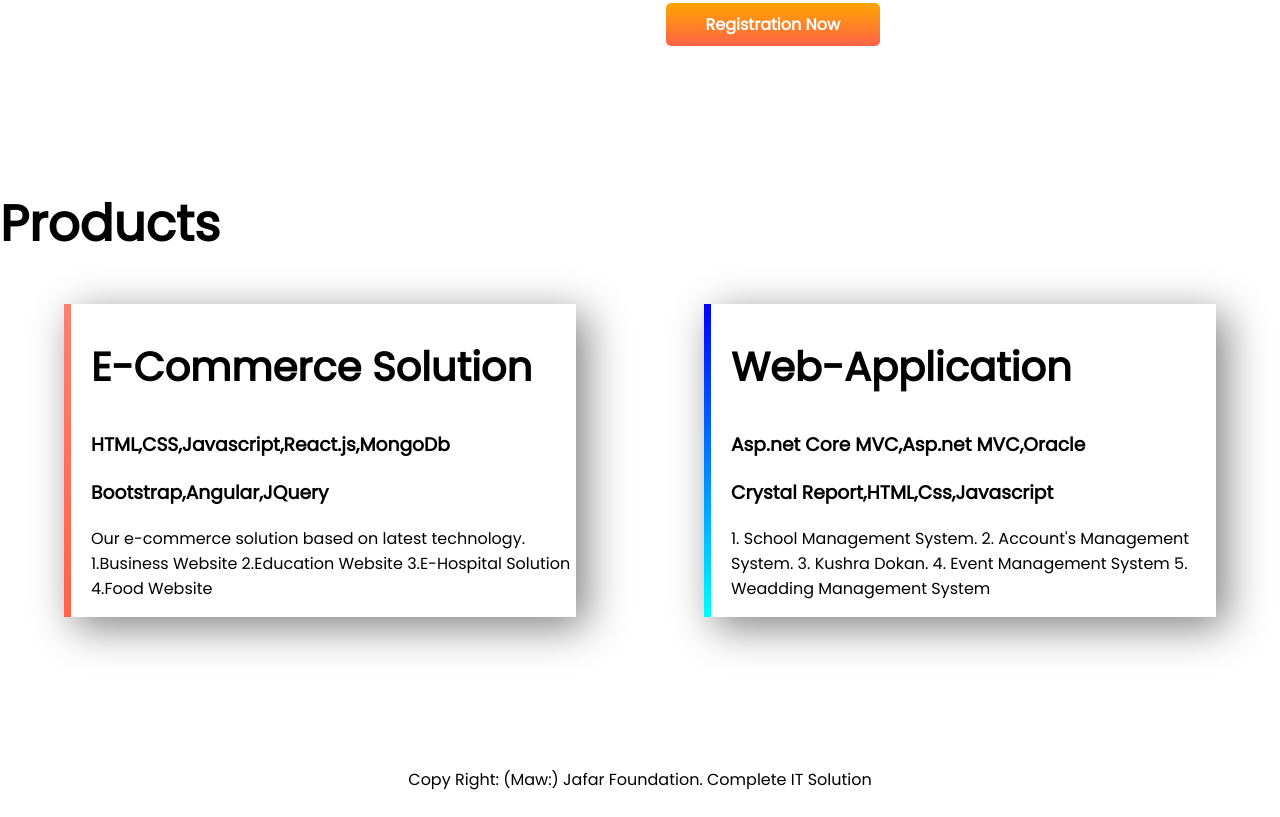
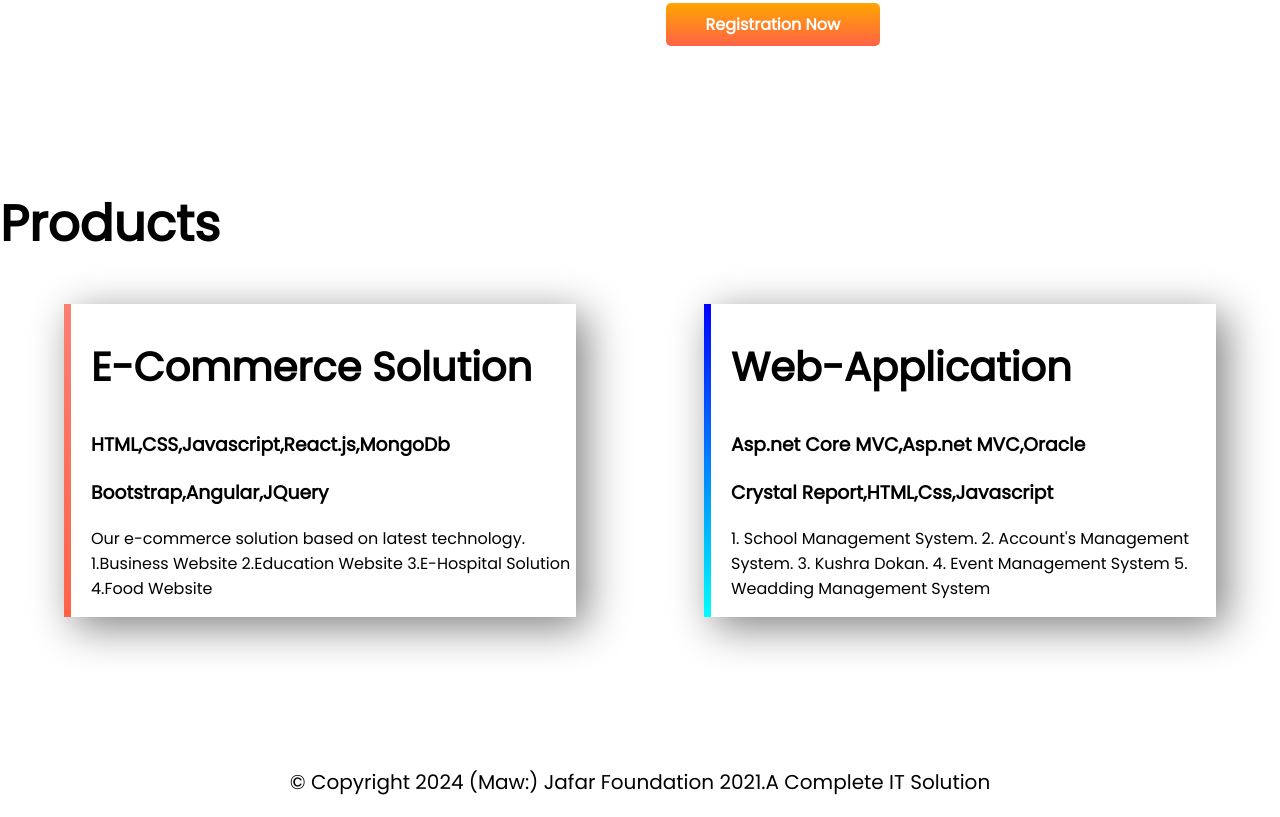
Before and after one commit to Faizul39/my-portfolio-repo, a plain HTML site: page index.html in a window 1280 px wide. Shown: the part 1268-2085 px from the top of the page. Drawn offline with Linux system fonts and the light colour scheme.

Commit message:
footer added

```diff
--- a/index.html
+++ b/index.html
@@ -76,7 +76,7 @@
         </div>
     </section>
     <footer>
-        <p> Copy Right: (Maw:) Jafar Foundation. Complete IT Solution</p>
+        <p>&copy; Copyright 2024 (Maw:) Jafar Foundation 2021.A Complete IT Solution</p>
     </footer>
 </body>
 </html>
--- a/style.css
+++ b/style.css
@@ -7,6 +7,9 @@ h1{
 }
 h2{
     font-size: 40px;
+}
+.orange-color{
+    color: orange;
 }
 .flexible-container{
     display: flex;
@@ -51,4 +54,5 @@ h2{
 }
 footer p{
     text-align: center;
+    font-size: 20px;
 }
```
